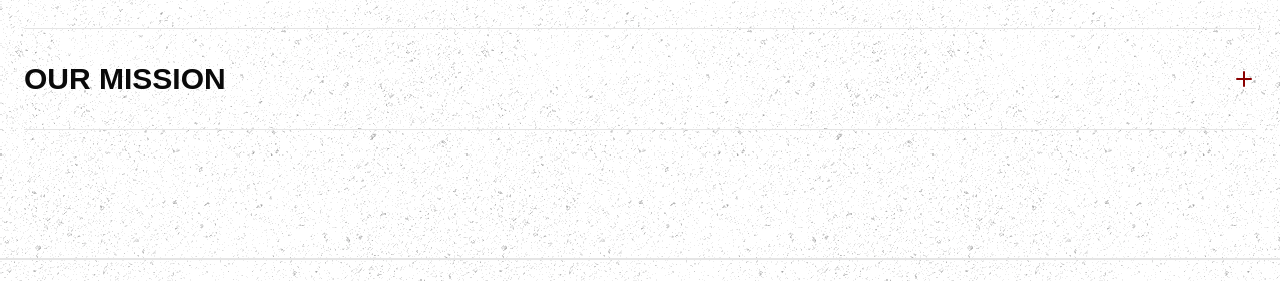
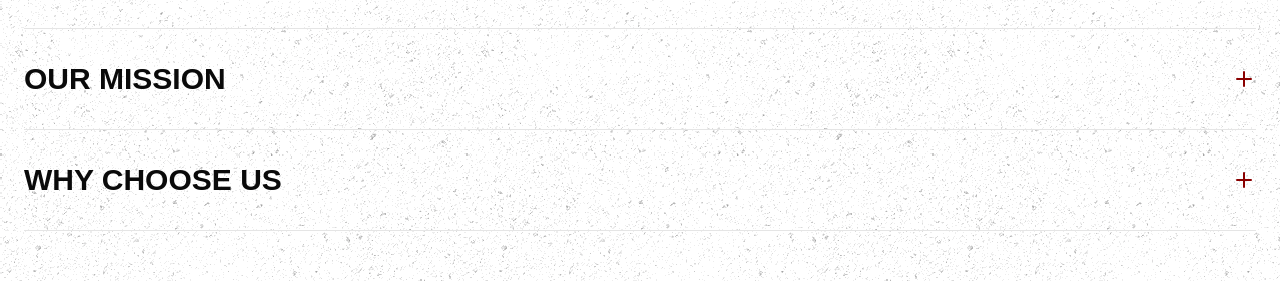
Before and after one commit to blck04/blacklionstudio, a Next.js app: page / in a window 1280 px wide. Shown: the part 1240-1521 px from the top of the page. Built offline with nearby package versions, Linux system fonts and the light colour scheme; no server answers; the database is empty; a web font is replaced by a local one.

Commit message:
in the about section add a why choose us under the our mission

```diff
--- a/src/components/about-section.tsx
+++ b/src/components/about-section.tsx
@@ -17,6 +17,11 @@ export function AboutSection() {
       value: "item-2",
       title: "Our Mission",
       content: "Our mission is to empower brands to not just compete, but to lead within the dynamic digital landscape. We are committed to crafting distinctive, high-impact digital experiences that elevate our clients' presence, foster deep connections with their audience, and drive measurable growth. Through a relentless pursuit of excellence and a blend of strategic foresight and creative mastery, we aim to ensure every digital interaction we craft becomes an unforgettable, resonating journey."
+    },
+    {
+      value: "item-3",
+      title: "Why Choose Us",
+      content: "Choosing us means partnering with a team that values precision, innovation, and measurable results. We combine strategic thinking with creative excellence to deliver digital solutions that are not only beautiful but also effective. Our client-centric approach ensures your vision is at the heart of everything we do, resulting in a collaborative process and a final product that exceeds expectations. We are dedicated to your success, providing ongoing support and insights to help your brand thrive in the ever-evolving digital world."
     }
   ];
 
```
